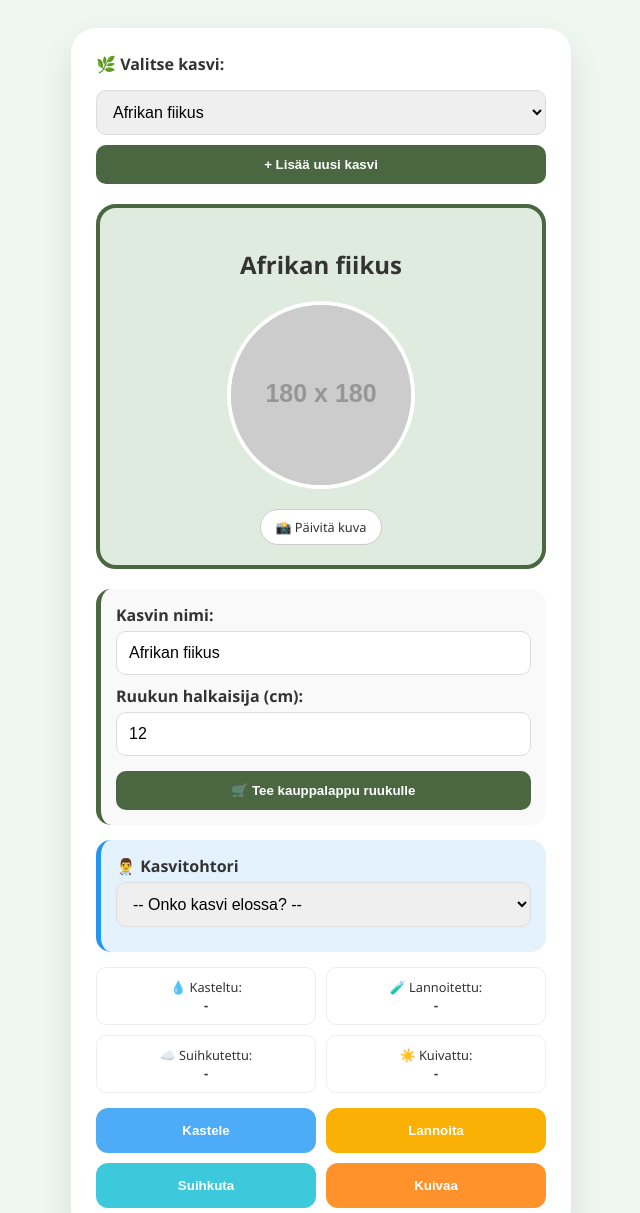
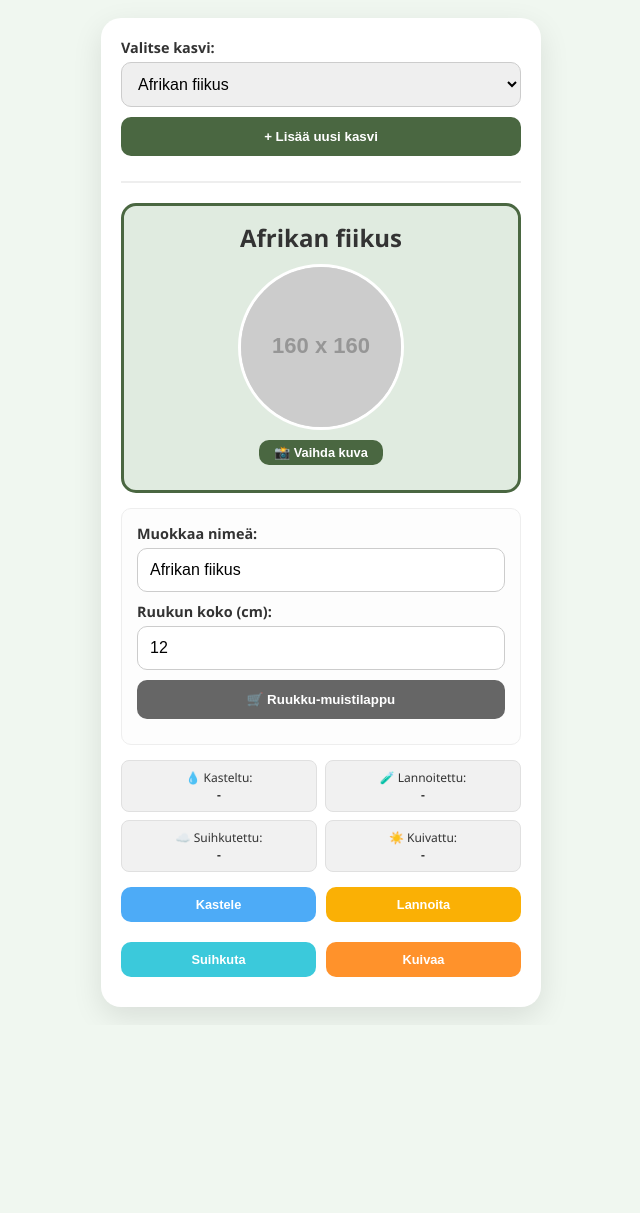
Before and after one commit to Sokerimunkki2035/Happy-race-plant-care-, a plain HTML site: page index.html in a window 1280 px wide. Shown: the top 1213 px of the page, without its empty margins (319-959 px from the left). After the commit the page ends 1025 px from the top, so only its background shows below. Drawn offline with Linux system fonts and the light colour scheme; placeholder pictures from the web are drawn by us.

Commit message:
Update index.html

```diff
--- a/index.html
+++ b/index.html
@@ -3,197 +3,186 @@
 <head>
     <meta charset="UTF-8">
     <meta name="viewport" content="width=device-width, initial-scale=1.0">
-    <title>Kasvivahti Pro - Korjattu</title>
+    <title>Kasvivahti - PUHDAS VERSIO</title>
     <style>
         :root { --main-green: #4a6741; --bg-color: #f0f7f0; }
-        body { font-family: 'Segoe UI', sans-serif; background: var(--bg-color); display: flex; justify-content: center; padding: 20px; color: #333; }
-        .card { background: white; border-radius: 25px; box-shadow: 0 15px 35px rgba(0,0,0,0.1); padding: 25px; width: 100%; max-width: 450px; }
+        body { font-family: 'Segoe UI', sans-serif; background: var(--bg-color); display: flex; justify-content: center; padding: 10px; color: #333; }
+        .card { background: white; border-radius: 20px; box-shadow: 0 10px 30px rgba(0,0,0,0.1); padding: 20px; width: 100%; max-width: 400px; }
 
-        .header-nav { margin-bottom: 20px; display: flex; gap: 10px; flex-direction: column; }
-        select, input { width: 100%; padding: 12px; border-radius: 10px; border: 1px solid #ddd; font-size: 1rem; box-sizing: border-box; margin-top: 5px; }
-        .btn-add { background: var(--main-green); color: white; border: none; padding: 12px; cursor: pointer; border-radius: 10px; font-weight: bold; width: 100%; }
+        .header-section { margin-bottom: 20px; border-bottom: 2px solid #eee; padding-bottom: 15px; }
+        select, input { width: 100%; padding: 12px; border-radius: 10px; border: 1px solid #ccc; font-size: 1rem; box-sizing: border-box; margin-bottom: 10px; }
 
-        .screen { background: #e0ebe0; border: 4px solid var(--main-green); border-radius: 20px; padding: 20px; text-align: center; margin-bottom: 20px; }
-        #plant-img { width: 180px; height: 180px; object-fit: cover; border-radius: 50%; border: 4px solid white; background: #ccc; margin: 10px auto; display: block; }
-        .upload-btn { background: #fff; padding: 8px 15px; border-radius: 20px; font-size: 0.8rem; cursor: pointer; border: 1px solid #ccc; display: inline-block; margin-top: 10px; }
+        .btn { background: var(--main-green); color: white; border: none; padding: 12px; cursor: pointer; border-radius: 10px; font-weight: bold; width: 100%; margin-bottom: 10px; }
+        .btn-action { padding: 10px; font-size: 0.8rem; }
 
-        .box { background: #f9f9f9; padding: 15px; border-radius: 15px; margin-bottom: 15px; border-left: 5px solid var(--main-green); }
-        .doctor-box { background: #e3f2fd; border-left-color: #2196f3; }
-        .pot-note { background: #fff9c4; border: 1px dashed #fbc02d; padding: 10px; margin-top: 10px; display: none; font-size: 0.9rem; border-radius: 10px; }
+        .screen { background: #e0ebe0; border: 3px solid var(--main-green); border-radius: 15px; padding: 15px; text-align: center; margin-bottom: 15px; }
+        #plant-img { width: 160px; height: 160px; object-fit: cover; border-radius: 50%; border: 3px solid white; background: #ddd; margin: 0 auto 10px; display: block; }
 
-        .stats { display: grid; grid-template-columns: 1fr 1fr; gap: 10px; margin-bottom: 15px; }
-        .stat-item { background: #fff; border: 1px solid #eee; padding: 10px; border-radius: 10px; text-align: center; font-size: 0.8rem; }
-        .actions { display: grid; grid-template-columns: 1fr 1fr; gap: 10px; }
-        .actions button { border: none; padding: 15px; border-radius: 12px; color: white; font-weight: bold; cursor: pointer; }
+        .info-box { background: #fdfdfd; padding: 15px; border-radius: 10px; border: 1px solid #eee; margin-bottom: 15px; }
+        .label-text { font-weight: bold; font-size: 0.9rem; display: block; margin-bottom: 5px; }
+
+        .stats-grid { display: grid; grid-template-columns: 1fr 1fr; gap: 8px; margin-bottom: 15px; }
+        .stat-item { background: #f1f1f1; padding: 8px; border-radius: 8px; text-align: center; font-size: 0.75rem; border: 1px solid #e0e0e0; }
+
+        .actions-grid { display: grid; grid-template-columns: 1fr 1fr; gap: 10px; }
+        .blue { background: #4dabf7; } .orange { background: #fab005; } .cyan { background: #3bc9db; } .dry-btn { background: #ff922b; }
 
         #image-input { display: none; }
+        .pot-result { background: #fff9c4; padding: 10px; border-radius: 8px; margin-top: 10px; display: none; font-size: 0.85rem; border: 1px dashed #fbc02d; }
     </style>
 </head>
 <body>
 
 <div class="card">
-    <div class="header-nav">
-        <label><b>🌿 Valitse kasvi:</b></label>
-        <select id="plant-selector" onchange="changePlant()"></select>
-        <button class="btn-add" onclick="addNewPlant()">+ Lisää uusi kasvi</button>
+    <div class="header-section">
+        <span class="label-text">Valitse kasvi:</span>
+        <select id="plant-selector" onchange="switchPlant()"></select>
+        <button class="btn" onclick="addNewPlant()">+ Lisää uusi kasvi</button>
     </div>
 
     <div class="screen">
-        <h2 id="title-name">Kasvi</h2>
-        <img id="plant-img" src="" alt="Kasvin kuva">
-        <label class="upload-btn" for="image-input">📸 Päivitä kuva</label>
+        <h2 id="display-name" style="margin:0 0 10px 0;">Kasvi</h2>
+        <img id="plant-img" src="" alt="Kuva">
+        <button class="btn" style="width:auto; padding:5px 15px; font-size:0.8rem;" onclick="document.getElementById('image-input').click()">📸 Vaihda kuva</button>
         <input type="file" id="image-input" accept="image/*">
     </div>
 
-    <div class="box">
-        <label><b>Kasvin nimi:</b></label>
-        <input type="text" id="edit-name" oninput="updateData()">
+    <div class="info-box">
+        <span class="label-text">Muokkaa nimeä:</span>
+        <input type="text" id="input-name" placeholder="Nimi" oninput="saveCurrentData()">
 
-        <label style="margin-top:10px; display:block;"><b>Ruukun halkaisija (cm):</b></label>
-        <input type="number" id="edit-pot" oninput="updateData()">
+        <span class="label-text">Ruukun koko (cm):</span>
+        <input type="number" id="input-pot" placeholder="esim. 12" oninput="saveCurrentData()">
 
-        <button class="btn-add" style="margin-top:15px;" onclick="showPotAdvice()">🛒 Tee kauppalappu ruukulle</button>
-        <div id="pot-advice" class="pot-note"></div>
+        <button class="btn" style="background:#666;" onclick="showPotAdvice()">🛒 Ruukku-muistilappu</button>
+        <div id="pot-advice" class="pot-result"></div>
     </div>
 
-    <div class="box doctor-box">
-        <strong>👨‍⚕️ Kasvitohtori</strong>
-        <select id="doctor-select" onchange="runDoctor()">
-            <option value="">-- Onko kasvi elossa? --</option>
-            <option value="scratch">Kynsitesti (onko vihreää?)</option>
-            <option value="dry">Varsi on kuiva ja ruskea</option>
-            <option value="soft">Varsi on pehmeä/löllö</option>
-            <option value="roots">Juuret ovat mullan alla</option>
-        </select>
-        <div id="doctor-msg" style="margin-top:10px; font-size:0.85rem; font-style:italic;"></div>
+    <div class="stats-grid">
+        <div class="stat-item">💧 Kasteltu:<br><b id="view-water">-</b></div>
+        <div class="stat-item">🧪 Lannoitettu:<br><b id="view-feed">-</b></div>
+        <div class="stat-item">☁️ Suihkutettu:<br><b id="view-mist">-</b></div>
+        <div class="stat-item">☀️ Kuivattu:<br><b id="view-dry">-</b></div>
     </div>
 
-    <div class="stats">
-        <div class="stat-item">💧 Kasteltu:<br><b id="st-water">-</b></div>
-        <div class="stat-item">🧪 Lannoitettu:<br><b id="st-feed">-</b></div>
-        <div class="stat-item">☁️ Suihkutettu:<br><b id="st-mist">-</b></div>
-        <div class="stat-item">☀️ Kuivattu:<br><b id="st-dry">-</b></div>
-    </div>
-
-    <div class="actions">
-        <button style="background:#4dabf7;" onclick="doAction('water')">Kastele</button>
-        <button style="background:#fab005;" onclick="doAction('feed')">Lannoita</button>
-        <button style="background:#3bc9db;" onclick="doAction('mist')">Suihkuta</button>
-        <button style="background:#ff922b;" onclick="doAction('dry')">Kuivaa</button>
+    <div class="actions-grid">
+        <button class="btn btn-action blue" onclick="recordAction('water')">Kastele</button>
+        <button class="btn btn-action orange" onclick="recordAction('feed')">Lannoita</button>
+        <button class="btn btn-action cyan" onclick="recordAction('mist')">Suihkuta</button>
+        <button class="btn btn-action dry-btn" onclick="recordAction('dry')">Kuivaa</button>
     </div>
 </div>
 
 <script>
-    // Alustetaan tiedot tai haetaan muistista
-    let plants = JSON.parse(localStorage.getItem('kasvigalleria_final')) || [
-        { id: 1, name: "Afrikan fiikus", pot: 12, water: "-", feed: "-", mist: "-", dry: "-", img: "" }
+    // HUOM: Vaihdettu tallennusavain 'kasvigalleria_V3', jotta vanha bugitiedosto ei sotke
+    let plantList = JSON.parse(localStorage.getItem('kasvigalleria_V3')) || [
+        { id: Date.now(), name: "Afrikan fiikus", pot: 12, water: "-", feed: "-", mist: "-", dry: "-", img: "" }
     ];
-    let activeId = plants[0].id;
+    let activePlantId = plantList[0].id;
+
+    function init() {
+        renderSelector();
+        showActivePlant();
+    }
 
     function renderSelector() {
         const sel = document.getElementById('plant-selector');
-        sel.innerHTML = plants.map(p => `<option value="${p.id}" ${p.id == activeId ? 'selected' : ''}>${p.name}</option>`).join('');
-        loadPlant();
+        sel.innerHTML = "";
+        plantList.forEach(p => {
+            const opt = document.createElement('option');
+            opt.value = p.id;
+            opt.innerText = p.name;
+            opt.selected = (p.id == activePlantId);
+            sel.appendChild(opt);
+        });
     }
 
-    function changePlant() {
-        activeId = document.getElementById('plant-selector').value;
-        loadPlant();
+    function switchPlant() {
+        activePlantId = document.getElementById('plant-selector').value;
+        showActivePlant();
     }
 
     function addNewPlant() {
-        const newP = { id: Date.now(), name: "Uusi kasvi", pot: 0, water: "-", feed: "-", mist: "-", dry: "-", img: "" };
-        plants.push(newP);
-        activeId = newP.id;
-        save();
+        const newObj = { id: Date.now(), name: "Uusi kasvi", pot: "", water: "-", feed: "-", mist: "-", dry: "-", img: "" };
+        plantList.push(newObj);
+        activePlantId = newObj.id;
+        saveToStorage();
         renderSelector();
+        showActivePlant();
     }
 
-    function loadPlant() {
-        const p = plants.find(x => x.id == activeId);
+    function showActivePlant() {
+        const p = plantList.find(x => x.id == activePlantId);
         if(!p) return;
 
-        document.getElementById('title-name').innerText = p.name;
-        document.getElementById('edit-name').value = p.name;
-        document.getElementById('edit-pot').value = p.pot || "";
+        document.getElementById('display-name').innerText = p.name;
+        document.getElementById('input-name').value = p.name;
+        document.getElementById('input-pot').value = p.pot;
 
-        // Kuvan lataus: Jos kuvaa ei ole, käytetään harmaata pohjaa
-        const imgDisplay = document.getElementById('plant-img');
-        imgDisplay.src = p.img || "https://via.placeholder.com/180?text=Ota+kuva";
+        document.getElementById('view-water').innerText = p.water;
+        document.getElementById('view-feed').innerText = p.feed;
+        document.getElementById('view-mist').innerText = p.mist;
+        document.getElementById('view-dry').innerText = p.dry;
 
-        document.getElementById('st-water').innerText = p.water;
-        document.getElementById('st-feed').innerText = p.feed;
-        document.getElementById('st-mist').innerText = p.mist;
-        document.getElementById('st-dry').innerText = p.dry;
+        const imgEl = document.getElementById('plant-img');
+        imgEl.src = p.img || "https://via.placeholder.com/160?text=Ei+kuvaa";
 
-        // Nollataan aputekstit
         document.getElementById('pot-advice').style.display = 'none';
-        document.getElementById('doctor-msg').innerText = "";
-        document.getElementById('doctor-select').value = "";
     }
 
-    function updateData() {
-        const p = plants.find(x => x.id == activeId);
-        p.name = document.getElementById('edit-name').value;
-        p.pot = document.getElementById('edit-pot').value;
+    function saveCurrentData() {
+        const p = plantList.find(x => x.id == activePlantId);
+        p.name = document.getElementById('input-name').value;
+        p.pot = document.getElementById('input-pot').value;
 
-        document.getElementById('title-name').innerText = p.name;
+        document.getElementById('display-name').innerText = p.name;
 
-        // Päivitetään nimi pudotusvalikkoon
-        const option = document.querySelector(`#plant-selector option[value="${activeId}"]`);
-        if(option) option.innerText = p.name;
+        // Päivitetään nimi selectoriin
+        const opt = document.querySelector(`#plant-selector option[value="${activePlantId}"]`);
+        if(opt) opt.innerText = p.name;
 
-        save();
+        saveToStorage();
     }
 
-    function doAction(type) {
-        const p = plants.find(x => x.id == activeId);
+    function recordAction(type) {
+        const p = plantList.find(x => x.id == activePlantId);
         p[type] = new Date().toLocaleDateString('fi-FI');
-        save();
-        loadPlant();
+        saveToStorage();
+        showActivePlant();
     }
 
-    function save() {
-        localStorage.setItem('kasvigalleria_final', JSON.stringify(plants));
+    function saveToStorage() {
+        localStorage.setItem('kasvigalleria_V3', JSON.stringify(plantList));
     }
 
-    // Kuvan käsittely korjattu
+    // Kuvan tallennus korjattu
     document.getElementById('image-input').addEventListener('change', function(e) {
+        const file = e.target.files[0];
+        if(!file) return;
+
         const reader = new FileReader();
         reader.onload = function() {
-            const p = plants.find(x => x.id == activeId);
+            const p = plantList.find(x => x.id == activePlantId);
             p.img = reader.result;
             document.getElementById('plant-img').src = reader.result;
-            save();
+            saveToStorage();
         };
-        if(e.target.files[0]) reader.readAsDataURL(e.target.files[0]);
+        reader.readAsDataURL(file);
     });
 
     function showPotAdvice() {
-        const pot = parseInt(document.getElementById('edit-pot').value);
+        const p = plantList.find(x => x.id == activePlantId);
+        const size = parseInt(p.pot);
         const div = document.getElementById('pot-advice');
-        if(!pot) {
-            div.innerHTML = "⚠️ Syötä nykyisen ruukun koko ensin!";
+        if(!size) {
+            div.innerText = "Syötä nykyisen ruukun koko (cm) ensin.";
         } else {
-            div.innerHTML = `<strong>KAUPOILLE:</strong><br>Hanki uusi ruukku kokoa <b>${pot+2} - ${pot+4} cm</b>.<br>Varmista, että siinä on reikä pohjassa!`;
+            div.innerHTML = `<strong>MUISTIIN:</strong><br>Hanki uusi ruukku kokoa <b>${size+2} - ${size+4} cm</b>.`;
         }
         div.style.display = 'block';
     }
 
-    function runDoctor() {
-        const val = document.getElementById('doctor-select').value;
-        const msg = document.getElementById('doctor-msg');
-        const tips = {
-            scratch: "Raaputa vartta kynnellä: jos alta paljastuu vihreää, kasvi on elossa! Jos se on ruskeaa, kokeile alempaa.",
-            dry: "Jos varsi napsahtaa poikki kuin kuiva oksa, se on kuollut. Jos se taipuu, siellä on vielä elämää.",
-            soft: "Pehmeä varsi on usein merkki mädästä. Leikkaa pehmeä osa pois terveeseen (kovaan) kohtaan asti.",
-            roots: "Tarkista juuret mullan alta: valkoiset = hyvä, ruskeat/löysät = liikaa vettä."
-        };
-        msg.innerText = tips[val] || "";
-    }
-
-    // Käynnistetään sivu
-    renderSelector();
+    init();
 </script>
 
 </body>
```
